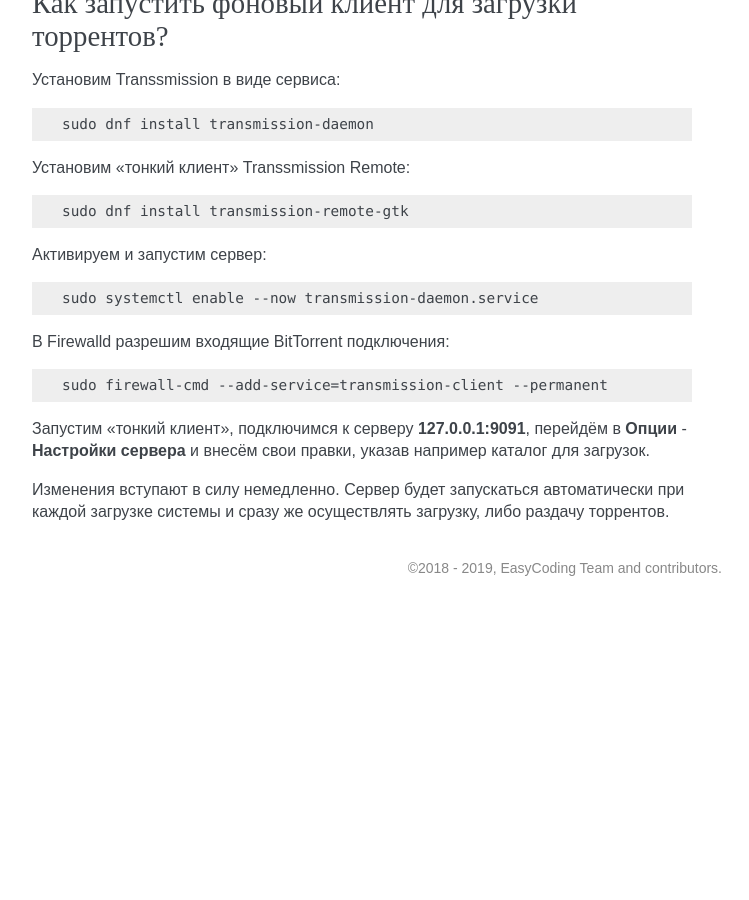
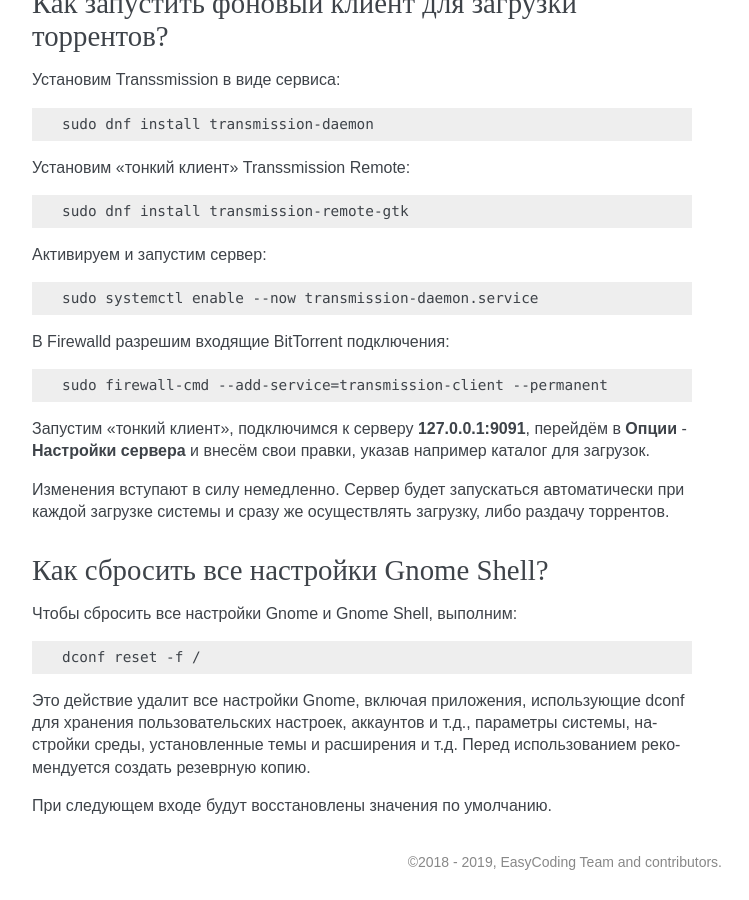
Before and after one commit to RussianFedora/FAQ, a Sphinx documentation site: the page built from source/using-applications.rst, in a window 1280 px wide and 900 px high, scrolled down 12137 px. Shown: the whole window, without its empty margins (388-1137 px from the left). Built offline with Sphinx 7.4.7, drawn with Linux system fonts in a browser that asks for light colours; before the commit the page ends 12743 px from its top, so only the background shows below that; some of the changed text lies outside the part shown.

Commit message:
Added question about Gnome Shell reset to defaults.

```diff
--- a/source/using-applications.rst
+++ b/source/using-applications.rst
@@ -665,3 +665,19 @@
 Запустим "тонкий клиент", подключимся к серверу **127.0.0.1:9091**, перейдём в **Опции** - **Настройки сервера** и внесём свои правки, указав например каталог для загрузок.
 
 Изменения вступают в силу немедленно. Сервер будет запускаться автоматически при каждой загрузке системы и сразу же осуществлять загрузку, либо раздачу торрентов.
+
+.. index:: gnome, shell, settings, reset
+.. _gnome-shell-reset:
+
+Как сбросить все настройки Gnome Shell?
+==========================================
+
+Чтобы сбросить все настройки Gnome и Gnome Shell, выполним:
+
+.. code-block:: text
+
+    dconf reset -f /
+
+Это действие удалит все настройки Gnome, включая приложения, использующие dconf для хранения пользовательских настроек, аккаунтов и т.д., параметры системы, настройки среды, установленные темы и расширения и т.д. Перед использованием рекомендуется создать резеврную копию.
+
+При следующем входе будут восстановлены значения по умолчанию.
```
